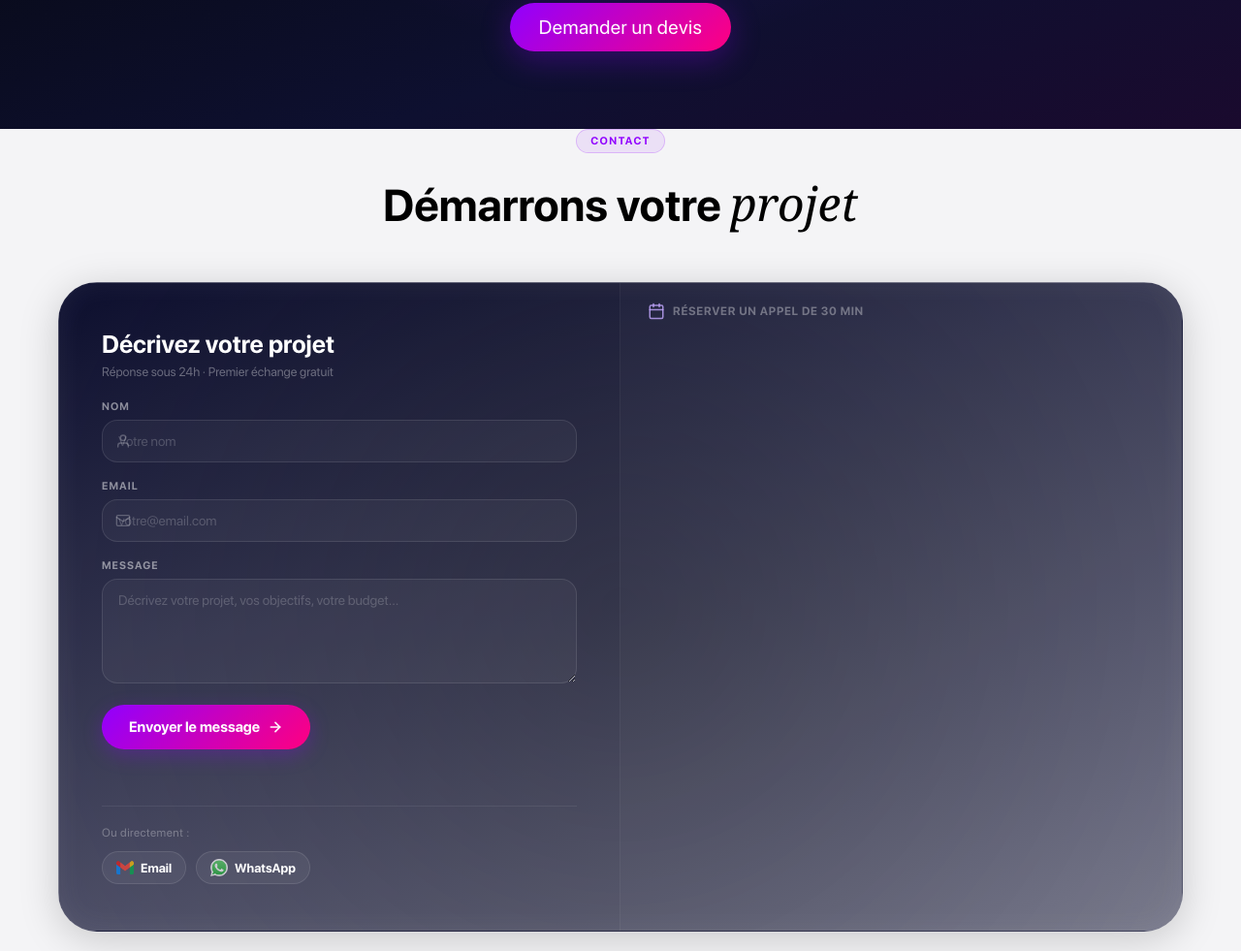
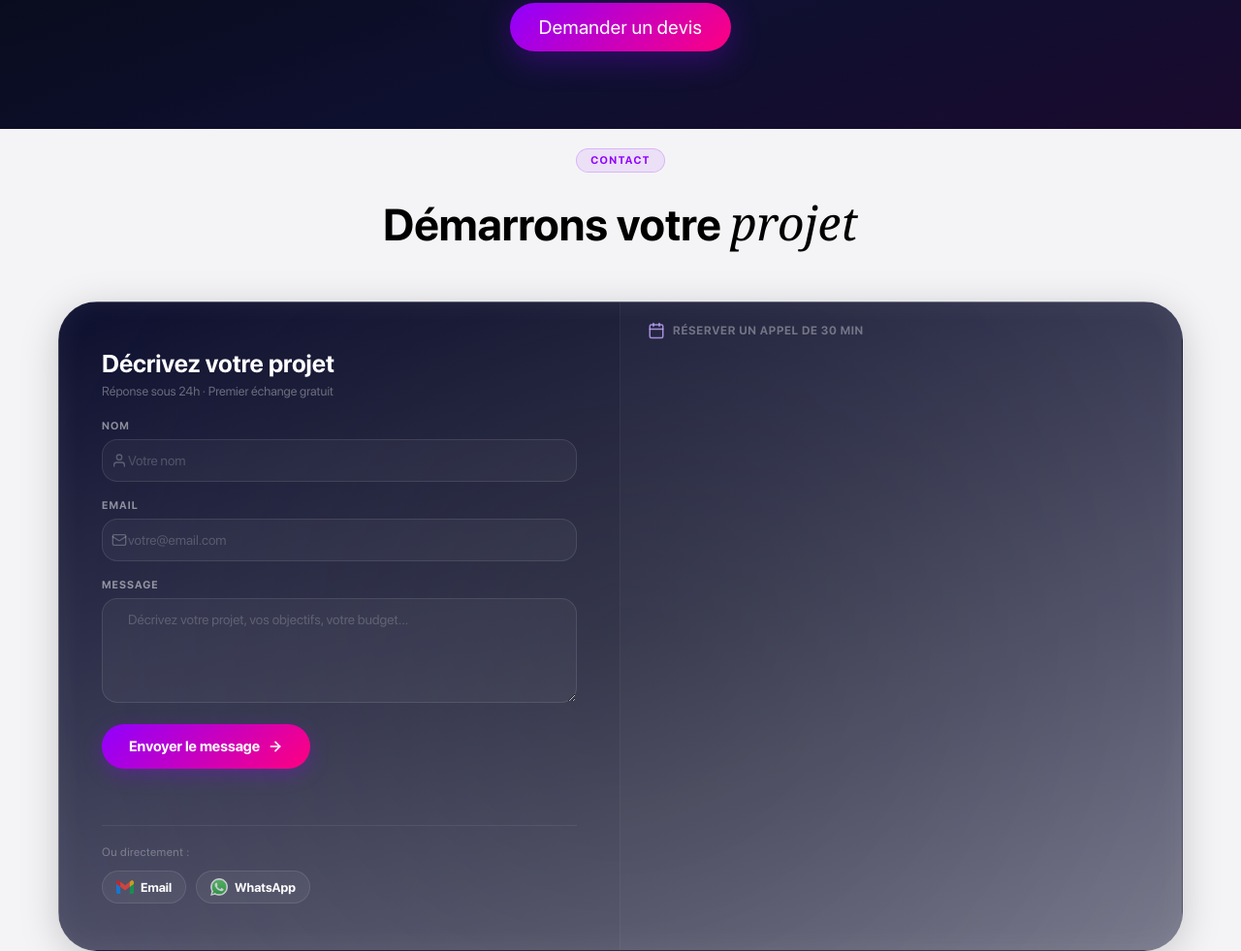
Before and after one commit to JarodT77/nozomi, a plain HTML site: page index.html in a window 1280 px wide. Shown: the part 6360-7341 px from the top of the page at 97% size. Drawn offline with Linux system fonts and the light colour scheme; a script that the page names is missing; a web font is replaced by a local one.

Commit message:
change padding

```diff
--- a/styles.css
+++ b/styles.css
@@ -1441,6 +1441,7 @@ nav {
   flex-direction: column;
   align-items: center;
   padding: 0 20px 80px;
+  margin-top: 20px;
 }
 
 .contact-section-header {
@@ -1516,7 +1517,7 @@ nav {
 
 .input-icon {
   position: absolute;
-  left: 14px;
+  left: 10px;
   color: rgba(255,255,255,0.25);
   pointer-events: none;
   flex-shrink: 0;
@@ -1548,6 +1549,7 @@ nav {
 .contact-form input::placeholder,
 .contact-form textarea::placeholder {
   color: rgba(255,255,255,0.2);
+  padding-left: 10px;
 }
 
 .contact-form input:focus,
```
